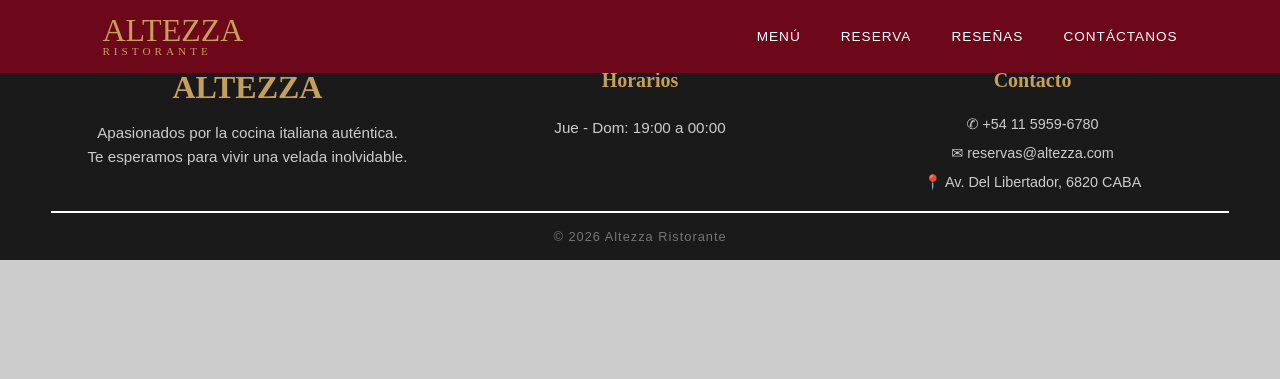
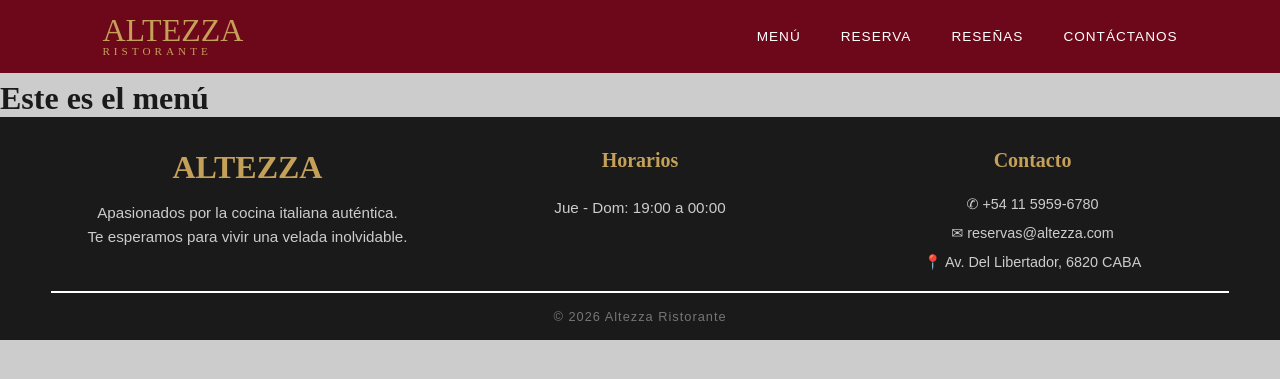
Before and after one commit to mquilici06/APPWEB-IDS-1C2026, a Flask app: page /menu in a window 1280 px wide. Shown: the top 379 px of the page. Run offline with Flask 3, Linux system fonts and the light colour scheme.

Commit message:
modifique el padding del body

```diff
--- a/Frontend/static/styles/base.css
+++ b/Frontend/static/styles/base.css
@@ -14,6 +14,7 @@ footer {
 body{
     color: #1a1a1a;
     background-color: #ccc;
+    padding-top: 5rem;
 }
 
 /* Footer */
```
